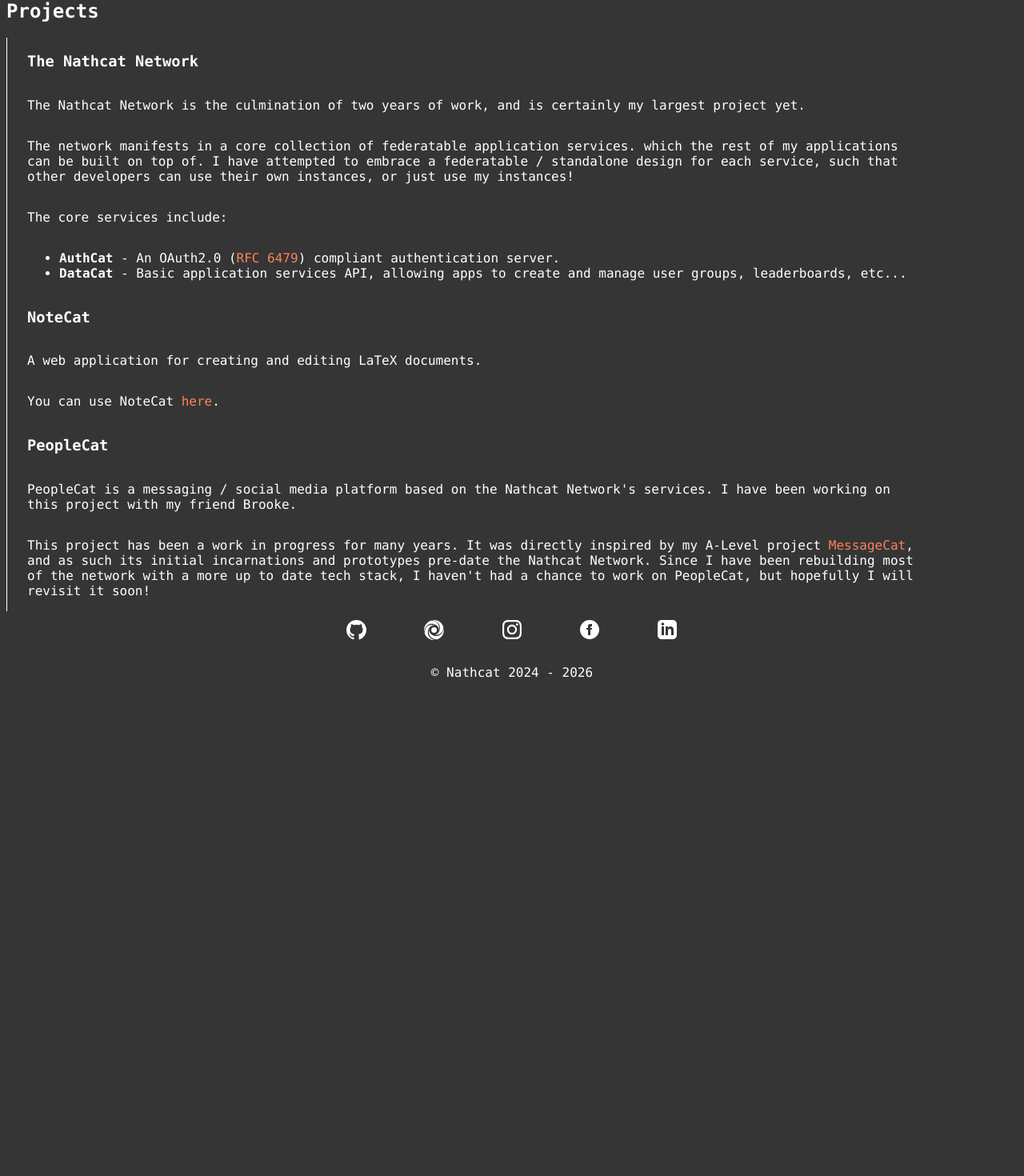
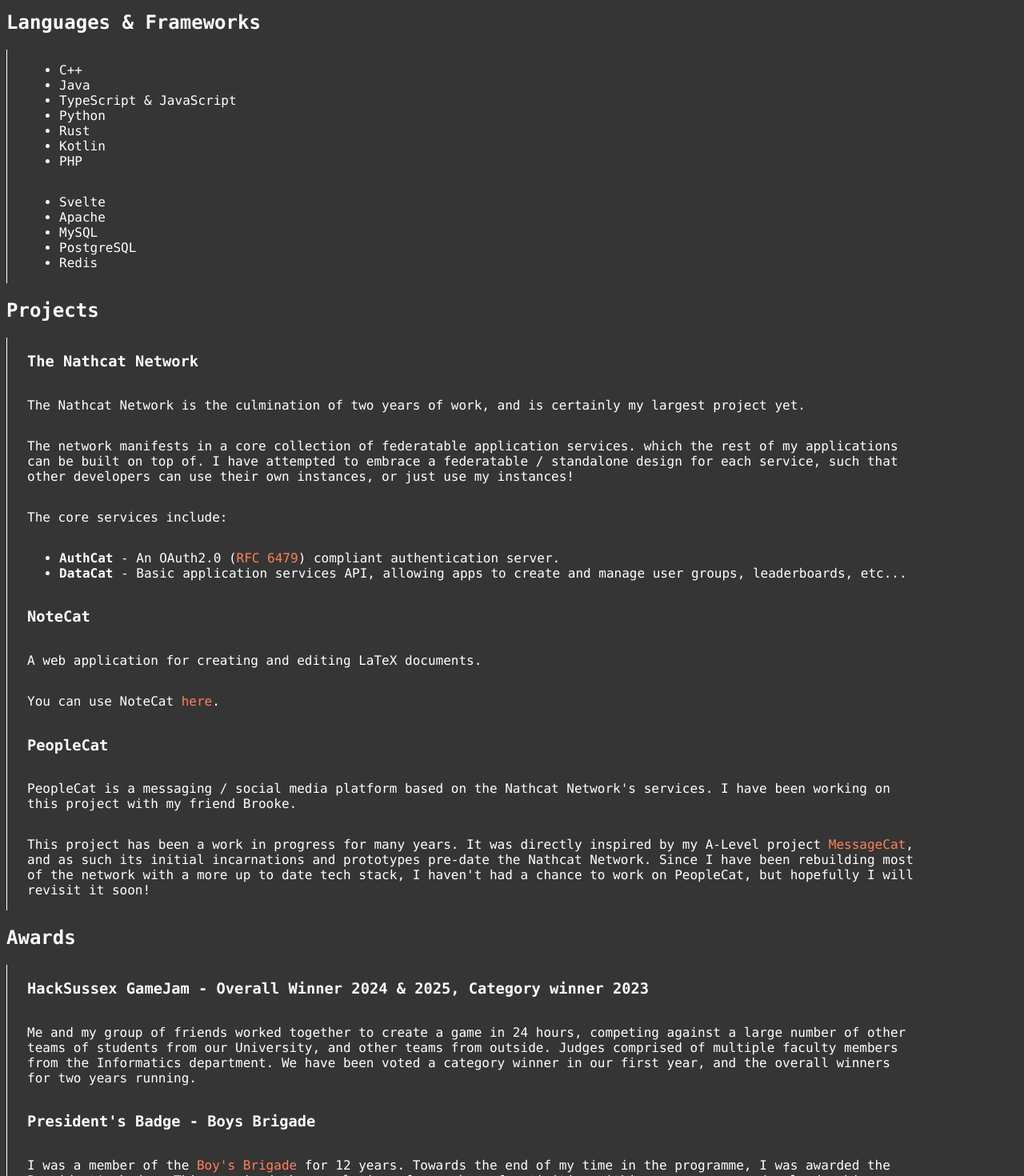
Before and after one commit to Nathcat/nathcat.net, a SvelteKit app: page / in a window 1280 px wide. Shown: the part 1248-2718 px from the top of the page at 80% size. Before the commit the page ends 2385 px from the top, so only its background shows below. Built offline with nearby package versions, Linux system fonts and the light colour scheme.

Commit message:
chore: awards and frameworks / languages

```diff
--- a/src/routes/+page.svelte
+++ b/src/routes/+page.svelte
@@ -71,6 +71,27 @@
   </p>
 </TextContent>
 
+<h2>Languages &amp Frameworks</h2>
+
+<TextContent>
+  <ul>
+    <li>C++</li>
+    <li>Java</li>
+    <li>TypeScript &amp JavaScript</li>
+    <li>Python</li>
+    <li>Rust</li>
+    <li>Kotlin</li>
+    <li>PHP</li>
+  </ul>
+  <ul>
+    <li>Svelte</li>
+    <li>Apache</li>
+    <li>MySQL</li>
+    <li>PostgreSQL</li>
+    <li>Redis</li>
+  </ul>
+</TextContent>
+
 <h2>Projects</h2>
 <TextContent>
   <h3>The Nathcat Network</h3>
@@ -119,6 +140,31 @@
   </p>
 </TextContent>
 
+<h2>Awards</h2>
+
+<TextContent>
+  <h3>
+    HackSussex GameJam - Overall Winner 2024 &amp 2025, Category winner 2023
+  </h3>
+  <p>
+    Me and my group of friends worked together to create a game in 24 hours,
+    competing against a large number of other teams of students from our
+    University, and other teams from outside. Judges comprised of multiple
+    faculty members from the Informatics department. We have been voted a
+    category winner in our first year, and the overall winners for two years
+    running.
+  </p>
+
+  <h3>President's Badge - Boys Brigade</h3>
+  <p>
+    I was a member of the <a href="https://boys-brigade.org.uk/"
+      >Boy's Brigade</a
+    > for 12 years. Towards the end of my time in the programme, I was awarded the
+    President's badge. This required the completion of a number of activities within
+    my company, and a leadership course.
+  </p>
+</TextContent>
+
 <style>
   .title {
     width: 100%;
```
